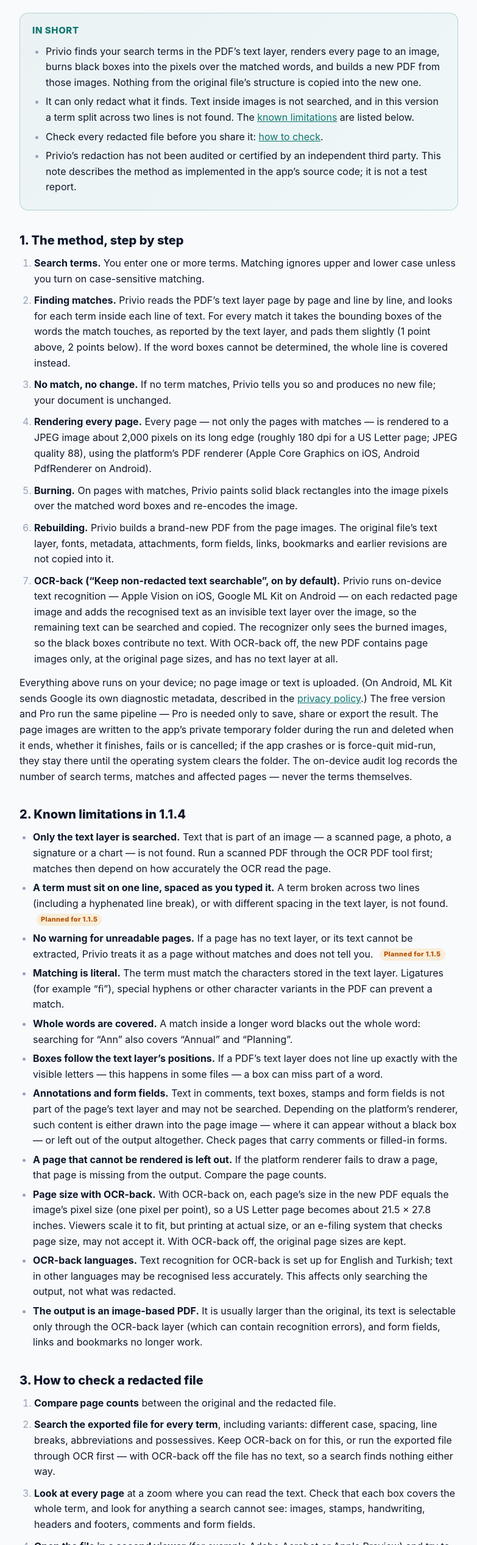
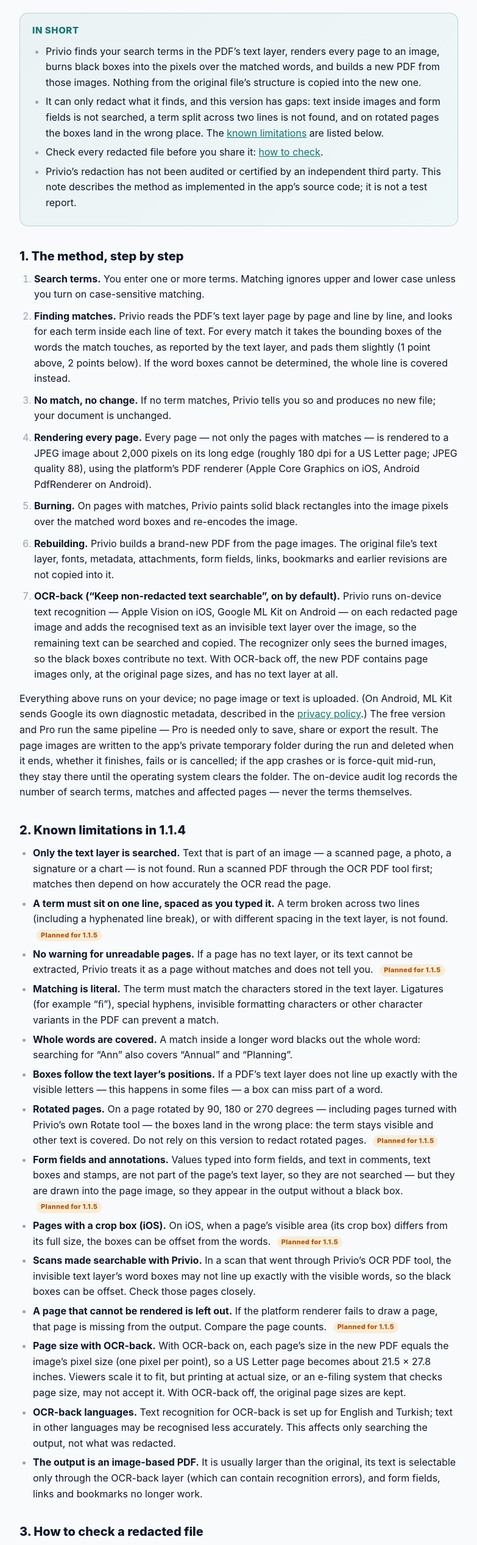
Before and after one commit to mustafasalimerek-bit/pdfprivio-legal, a plain HTML site: page redaction/index.html in a window 1280 px wide. Shown: the part 267-2800 px from the top of the page at 61% size, without its empty margins (248-1031 px from the left). Drawn offline with Linux system fonts and the light colour scheme.

Commit message:
Redaction note and FAQ: rotated pages, form fields, iOS crop box, Privio-OCR'd scans
Found in the 1.1.5 review of the 1.1.4 pipeline (release-1.1.5 3b7c245):
pdfx draws pages with /Rotate applied while Syncfusion measures words in
unrotated space, so boxes on 90/180/270 pages land in the wrong place;
form-field values and annotations are drawn but never searched; on iOS
the renderer's MediaBox can differ from the CropBox the words were measured
in. Privacy: pdfx writes each rendered page briefly to
Documents/pdf_renderer_cache on iOS.

Co-Authored-By: Claude Opus 5.5 <noreply@anthropic.com>

```diff
--- a/redaction/index.html
+++ b/redaction/index.html
@@ -228,7 +228,7 @@
       <h2>In short</h2>
       <ul>
         <li>Privio finds your search terms in the PDF’s text layer, renders every page to an image, burns black boxes into the pixels over the matched words, and builds a new PDF from those images. Nothing from the original file’s structure is copied into the new one.</li>
-        <li>It can only redact what it finds. Text inside images is not searched, and in this version a term split across two lines is not found. The <a href="#limitations">known limitations</a> are listed below.</li>
+        <li>It can only redact what it finds, and this version has gaps: text inside images and form fields is not searched, a term split across two lines is not found, and on rotated pages the boxes land in the wrong place. The <a href="#limitations">known limitations</a> are listed below.</li>
         <li>Check every redacted file before you share it: <a href="#checking">how to check</a>.</li>
         <li>Privio’s redaction has not been audited or certified by an independent third party. This note describes the method as implemented in the app’s source code; it is not a test report.</li>
       </ul>
@@ -251,11 +251,14 @@
       <li><strong>Only the text layer is searched.</strong> Text that is part of an image — a scanned page, a photo, a signature or a chart — is not found. Run a scanned PDF through the OCR PDF tool first; matches then depend on how accurately the OCR read the page.</li>
       <li><strong>A term must sit on one line, spaced as you typed it.</strong> A term broken across two lines (including a hyphenated line break), or with different spacing in the text layer, is not found. <span class="planned" data-release="1.1.5">Planned for 1.1.5</span></li>
       <li><strong>No warning for unreadable pages.</strong> If a page has no text layer, or its text cannot be extracted, Privio treats it as a page without matches and does not tell you. <span class="planned" data-release="1.1.5">Planned for 1.1.5</span></li>
-      <li><strong>Matching is literal.</strong> The term must match the characters stored in the text layer. Ligatures (for example “ﬁ”), special hyphens or other character variants in the PDF can prevent a match.</li>
+      <li><strong>Matching is literal.</strong> The term must match the characters stored in the text layer. Ligatures (for example “ﬁ”), special hyphens, invisible formatting characters or other character variants in the PDF can prevent a match.</li>
       <li><strong>Whole words are covered.</strong> A match inside a longer word blacks out the whole word: searching for “Ann” also covers “Annual” and “Planning”.</li>
       <li><strong>Boxes follow the text layer’s positions.</strong> If a PDF’s text layer does not line up exactly with the visible letters — this happens in some files — a box can miss part of a word.</li>
-      <li><strong>Annotations and form fields.</strong> Text in comments, text boxes, stamps and form fields is not part of the page’s text layer and may not be searched. Depending on the platform’s renderer, such content is either drawn into the page image — where it can appear without a black box — or left out of the output altogether. Check pages that carry comments or filled-in forms.</li>
-      <li><strong>A page that cannot be rendered is left out.</strong> If the platform renderer fails to draw a page, that page is missing from the output. Compare the page counts.</li>
+      <li><strong>Rotated pages.</strong> On a page rotated by 90, 180 or 270 degrees — including pages turned with Privio’s own Rotate tool — the boxes land in the wrong place: the term stays visible and other text is covered. Do not rely on this version to redact rotated pages. <span class="planned" data-release="1.1.5">Planned for 1.1.5</span></li>
+      <li><strong>Form fields and annotations.</strong> Values typed into form fields, and text in comments, text boxes and stamps, are not part of the page’s text layer, so they are not searched — but they are drawn into the page image, so they appear in the output without a black box. <span class="planned" data-release="1.1.5">Planned for 1.1.5</span></li>
+      <li><strong>Pages with a crop box (iOS).</strong> On iOS, when a page’s visible area (its crop box) differs from its full size, the boxes can be offset from the words. <span class="planned" data-release="1.1.5">Planned for 1.1.5</span></li>
+      <li><strong>Scans made searchable with Privio.</strong> In a scan that went through Privio’s OCR PDF tool, the invisible text layer’s word boxes may not line up exactly with the visible words, so the black boxes can be offset. Check those pages closely.</li>
+      <li><strong>A page that cannot be rendered is left out.</strong> If the platform renderer fails to draw a page, that page is missing from the output. Compare the page counts. <span class="planned" data-release="1.1.5">Planned for 1.1.5</span></li>
       <li><strong>Page size with OCR-back.</strong> With OCR-back on, each page’s size in the new PDF equals the image’s pixel size (one pixel per point), so a US Letter page becomes about 21.5 × 27.8 inches. Viewers scale it to fit, but printing at actual size, or an e-filing system that checks page size, may not accept it. With OCR-back off, the original page sizes are kept.</li>
       <li><strong>OCR-back languages.</strong> Text recognition for OCR-back is set up for English and Turkish; text in other languages may be recognised less accurately. This affects only searching the output, not what was redacted.</li>
       <li><strong>The output is an image-based PDF.</strong> It is usually larger than the original, its text is selectable only through the OCR-back layer (which can contain recognition errors), and form fields, links and bookmarks no longer work.</li>
@@ -265,7 +268,7 @@
     <ol class="steps">
       <li><strong>Compare page counts</strong> between the original and the redacted file.</li>
       <li><strong>Search the exported file for every term</strong>, including variants: different case, spacing, line breaks, abbreviations and possessives. Keep OCR-back on for this, or run the exported file through OCR first — with OCR-back off the file has no text, so a search finds nothing either way.</li>
-      <li><strong>Look at every page</strong> at a zoom where you can read the text. Check that each box covers the whole term, and look for anything a search cannot see: images, stamps, handwriting, headers and footers, comments and form fields.</li>
+      <li><strong>Look at every page</strong> at a zoom where you can read the text. Check that each box covers the whole term, and look for anything a search cannot see: images, stamps, handwriting, headers and footers, comments and form fields. Take extra care with rotated pages, filled-in forms and scanned pages.</li>
       <li><strong>Open the file in a second viewer</strong> (for example Adobe Acrobat or Apple Preview) and try to select and copy text around a box.</li>
       <li><strong>For important productions</strong>, treat Privio’s redaction as one step and follow your own quality-control process.</li>
     </ol>
@@ -275,6 +278,10 @@
     <ul>
       <li data-release="1.1.5">Pages that have no text layer, or whose text cannot be read, will be listed on the result screen, and Privio will ask you to confirm before you export.</li>
       <li data-release="1.1.5">Matches that run across a line break, and matches whose spacing differs from your search term, will be found.</li>
+      <li data-release="1.1.5">Rotated pages will be redacted in the right place, and keep their rotation in the output.</li>
+      <li data-release="1.1.5">Form-field values and annotations will be flattened into the page first, so they are searched as well as drawn.</li>
+      <li data-release="1.1.5">A page that cannot be rendered will stop the run with an error instead of being left out.</li>
+      <li data-release="1.1.5">On iOS, pages whose crop box differs from their full size will be listed as unchecked instead of being blacked out in the wrong place.</li>
       <li data-release="1.1.5">Temporary files, including copies made by the file picker, will be deleted when the app starts.</li>
     </ul>
 
```
Also changed, not shown: privacy/index.html (+1 -1 lines), support/index.html (+1 -1 lines).
